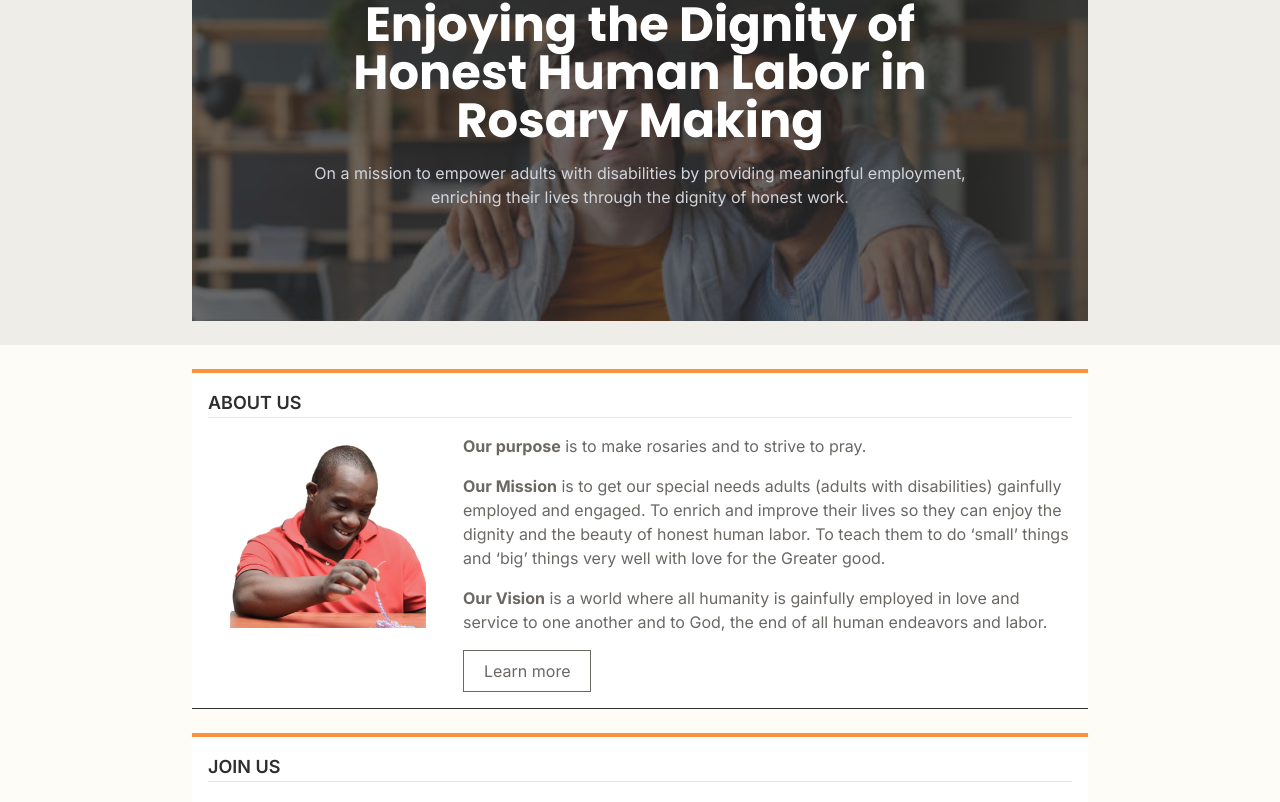
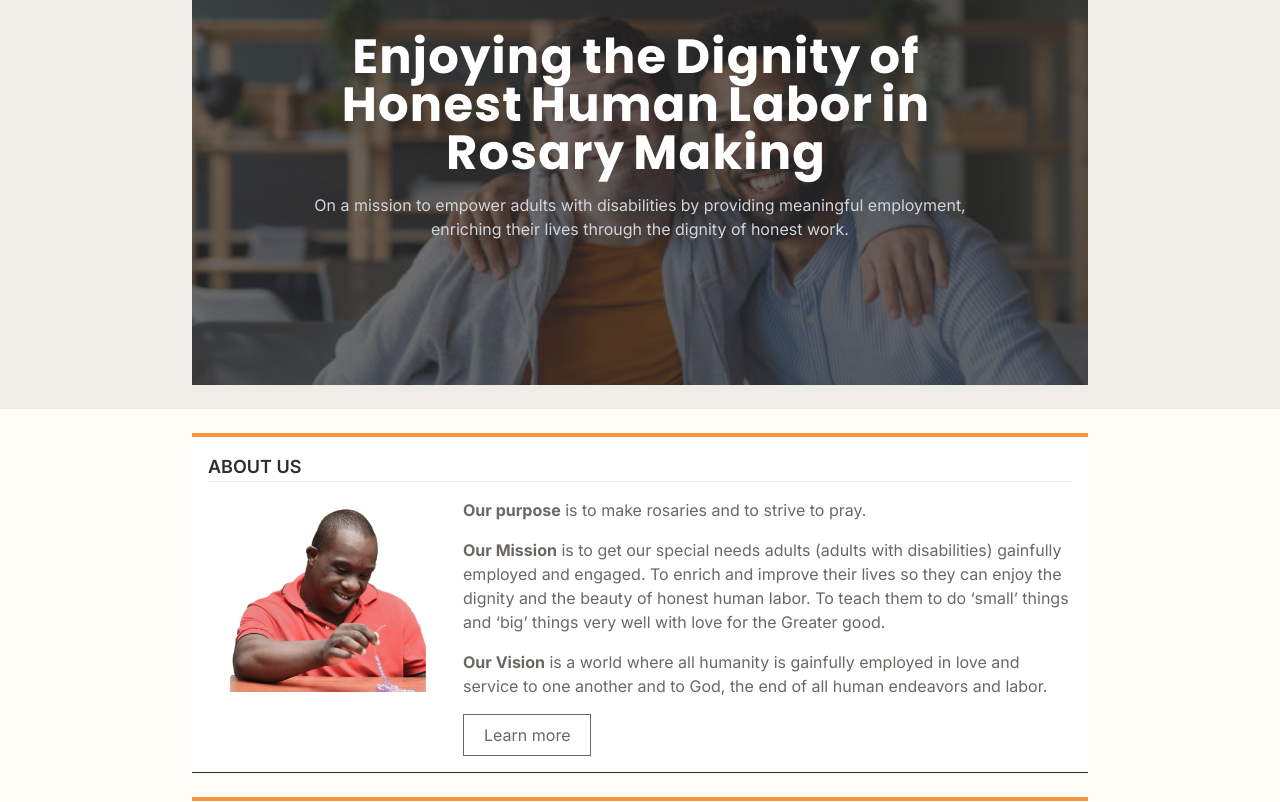
Before and after one commit to Wills-dev/rosarymakersoa, a Next.js app: page / in a window 1280 px wide. Shown: the part 378-1180 px from the top of the page. Built offline with nearby package versions, Linux system fonts and the light colour scheme.

Commit message:
Update: updated the holy rosary page

```diff
--- a/anim/index.jsx
+++ b/anim/index.jsx
@@ -45,3 +45,33 @@ export const textVariant = (delay) => {
     },
   };
 };
+
+// Variants for each word in the heading <Hero section>
+export const wordVariants = {
+  hidden: { opacity: 0, y: 30 },
+  visible: (i) => ({
+    opacity: 1,
+    y: 0,
+    transition: { duration: 0.6, delay: i * 0.15, ease: "easeOut" },
+  }),
+};
+
+// Variants for the subheading
+export const subheadingVariants = {
+  hidden: { opacity: 0, y: 20 },
+  visible: {
+    opacity: 1,
+    y: 0,
+    transition: { duration: 0.8, delay: 0.8, ease: "easeOut" },
+  },
+};
+
+// Animation variants for the hero image
+export const imageVariants = {
+  hidden: { opacity: 0, scale: 0.95 },
+  visible: {
+    opacity: 1,
+    scale: 1,
+    transition: { duration: 0.8, ease: "easeOut", delay: 0.2 },
+  },
+};
--- a/app/the-holy-rosary/page.jsx
+++ b/app/the-holy-rosary/page.jsx
@@ -101,7 +101,7 @@ const page = () => {
               </div>
             </div>
           </div>
-          <div className="section-bg text-primary-brown space-y-4">
+          <div className="section-bg text-primary-brown space-y-4" id="story">
             <h3 className="sm:text-lg uppercase font-semibold text-primary-black border-b-1">
               The story of the Rosary
             </h3>
@@ -221,7 +221,10 @@ const page = () => {
               rosary is beyond description.”
             </p>
           </div>
-          <div className="section-bg text-primary-brown space-y-4">
+          <div
+            className="section-bg text-primary-brown space-y-4"
+            id="benefits"
+          >
             <h3 className="sm:text-lg uppercase font-semibold text-primary-black border-b-1">
               Benefits of the Rosary
             </h3>
--- a/components/AboutUsSection.jsx
+++ b/components/AboutUsSection.jsx
@@ -1,41 +1,64 @@
+"use client";
+
 import Image from "next/image";
 import Link from "next/link";
 
+import { motion } from "framer-motion";
+
 import AboutImage from "../public/assets/images/RMOA-h.png";
+
+import { imageVariants, subheadingVariants } from "../anim";
 
 const AboutUsSection = () => {
   return (
-    <div className="section-bg">
-      <h3 className="sm:text-lg uppercase font-semibold text-primary-black border-b-1">
+    <motion.section
+      initial="hidden"
+      whileInView="visible"
+      viewport={{ once: true, amount: 0.5 }}
+      className="section-bg"
+    >
+      <motion.h3
+        variants={subheadingVariants}
+        className="sm:text-lg uppercase font-semibold text-primary-black border-b-1"
+      >
         About Us
-      </h3>
+      </motion.h3>
       <div className="mt-2 pt-2 flex max-md:flex-col gap-5">
-        <div className="max-w-sm w-full">
+        <motion.div className="max-w-sm w-full" variants={imageVariants}>
           <Image
             src={AboutImage}
             alt="about-us"
             placeholder="blur"
             className="w-full h-auto"
           />
-        </div>
+        </motion.div>
         <div className="flex flex-col gap-4">
-          <p className=" text-primary-brown">
+          <motion.p
+            variants={subheadingVariants}
+            className=" text-primary-brown"
+          >
             <span className="font-bold">Our purpose</span> is to make rosaries
             and to strive to pray.
-          </p>
-          <p className=" text-primary-brown">
+          </motion.p>
+          <motion.p
+            variants={subheadingVariants}
+            className=" text-primary-brown"
+          >
             <span className="font-bold">Our Mission</span> is to get our special
             needs adults (adults with disabilities) gainfully employed and
             engaged. To enrich and improve their lives so they can enjoy the
             dignity and the beauty of honest human labor. To teach them to do
             ‘small’ things and ‘big’ things very well with love for the Greater
             good.
-          </p>
-          <p className=" text-primary-brown">
+          </motion.p>
+          <motion.p
+            variants={subheadingVariants}
+            className=" text-primary-brown"
+          >
             <span className="font-bold">Our Vision</span> is a world where all
             humanity is gainfully employed in love and service to one another
             and to God, the end of all human endeavors and labor.
-          </p>
+          </motion.p>
           <Link
             href="/about-us"
             className="px-5 py-2 border-1 border-primary-brown hover:border-primary-black hover:text-primary-black text-primary-brown w-fit transition-all duration-300"
@@ -44,7 +67,7 @@ const AboutUsSection = () => {
           </Link>
         </div>
       </div>
-    </div>
+    </motion.section>
   );
 };
 
--- a/components/BePart.jsx
+++ b/components/BePart.jsx
@@ -1,6 +1,18 @@
+"use client";
+
+import { motion } from "framer-motion";
+
+import { subheadingVariants } from "../anim";
+
 const BePart = () => {
   return (
-    <div className="section-bg">
+    <motion.div
+      variants={subheadingVariants}
+      initial="hidden"
+      whileInView="visible"
+      viewport={{ once: true, amount: 0.3 }}
+      className="section-bg"
+    >
       <h3 className="sm:text-lg uppercase font-semibold text-primary-black border-b-1">
         Join Us
       </h3>
@@ -23,7 +35,7 @@ const BePart = () => {
           </h6>
         </div>
       </div>
-    </div>
+    </motion.div>
   );
 };
 
--- a/components/CreateDonation.jsx
+++ b/components/CreateDonation.jsx
@@ -1,11 +1,23 @@
+"use client";
+
+import Link from "next/link";
 import Image from "next/image";
 
+import { motion } from "framer-motion";
+
 import Donate from "../public/assets/images/RMOA-D.png";
-import Link from "next/link";
+
+import { subheadingVariants } from "../anim";
 
 const CreateDonation = () => {
   return (
-    <div className="section-bg">
+    <motion.div
+      variants={subheadingVariants}
+      initial="hidden"
+      whileInView="visible"
+      viewport={{ once: true, amount: 0.3 }}
+      className="section-bg"
+    >
       <h3 className="sm:text-lg uppercase font-semibold text-primary-black border-b-1">
         Make a Donation
       </h3>
@@ -35,7 +47,7 @@ const CreateDonation = () => {
           </Link>
         </div>
       </div>
-    </div>
+    </motion.div>
   );
 };
 
--- a/components/MainSection.jsx
+++ b/components/MainSection.jsx
@@ -1,20 +1,45 @@
-import React from "react";
+"use client";
+
+import { motion } from "framer-motion";
+
+import { wordVariants, subheadingVariants } from "../anim";
 
 const MainSection = () => {
+  const headingText =
+    "Enjoying the Dignity of Honest Human Labor in Rosary Making".split(" ");
+
   return (
     <section className="w-full  border-t-1 border-primary-brown">
-      <div className="py-28 w-full bg-primary-black my-6 bg-hero-img bg-cover bg-no-repeat relative">
+      <div className="sm:py-36 py-28 w-full bg-primary-black my-6 bg-hero-img bg-cover bg-no-repeat relative">
         <div className="absolute bg-primary-black opacity-70 top-0 left-0 w-full h-full" />
         <div className="flex justify-center items-center w-full h-full">
           <div className="max-w-2xl z-20 space-y-4">
-            <h1 className="xl:text-5xl text-3xl  text-white t font-poppins text-center leading-tight  font-bold">
-              Enjoying the Dignity of Honest Human Labor in Rosary Making
-            </h1>
-            <p className="text-gray-300 text-center max-sm:text-sm">
+            <motion.h1
+              initial="hidden"
+              animate="visible"
+              className="xl:text-5xl text-3xl  text-white t font-poppins text-center leading-tight tracking-wide font-bold"
+            >
+              {headingText.map((word, index) => (
+                <motion.span
+                  key={index}
+                  className="inline-block mr-2"
+                  variants={wordVariants}
+                  custom={index}
+                >
+                  {word}
+                </motion.span>
+              ))}
+            </motion.h1>
+            <motion.p
+              variants={subheadingVariants}
+              initial="hidden"
+              animate="visible"
+              className="text-gray-300 text-center max-sm:text-sm"
+            >
               On a mission to empower adults with disabilities by providing
               meaningful employment, enriching their lives through the dignity
               of honest work.
-            </p>
+            </motion.p>
           </div>
         </div>
       </div>
--- a/components/OurLatestNews.jsx
+++ b/components/OurLatestNews.jsx
@@ -1,8 +1,20 @@
+"use client";
+
 import Image from "next/image";
+
+import { motion } from "framer-motion";
+
+import { subheadingVariants } from "../anim";
 
 const OurLatestNews = () => {
   return (
-    <section className="section-bg">
+    <motion.section
+      variants={subheadingVariants}
+      initial="hidden"
+      whileInView="visible"
+      viewport={{ once: true, amount: 0.3 }}
+      className="section-bg"
+    >
       <h3 className="sm:text-lg uppercase font-semibold text-primary-black border-b-1">
         Our Gallery
       </h3>
@@ -55,7 +67,7 @@ const OurLatestNews = () => {
           </div>
         </div>
       </div>
-    </section>
+    </motion.section>
   );
 };
 
--- a/components/Prayer.jsx
+++ b/components/Prayer.jsx
@@ -1,10 +1,22 @@
+"use client";
+
 import Image from "next/image";
+
+import { motion } from "framer-motion";
 
 import AboutImage from "../public/assets/images/Georgia-Bulletin.png";
 
+import { subheadingVariants } from "../anim";
+
 const Prayer = () => {
   return (
-    <div className="section-bg">
+    <motion.div
+      variants={subheadingVariants}
+      initial="hidden"
+      whileInView="visible"
+      viewport={{ once: true, amount: 0.3 }}
+      className="section-bg"
+    >
       <h3 className="sm:text-lg uppercase font-semibold text-primary-black border-b-1">
         Art, Prayer and Companionship Goals of Rosary Makers
       </h3>
@@ -47,7 +59,7 @@ const Prayer = () => {
           />
         </div>
       </div>
-    </div>
+    </motion.div>
   );
 };
 
```
